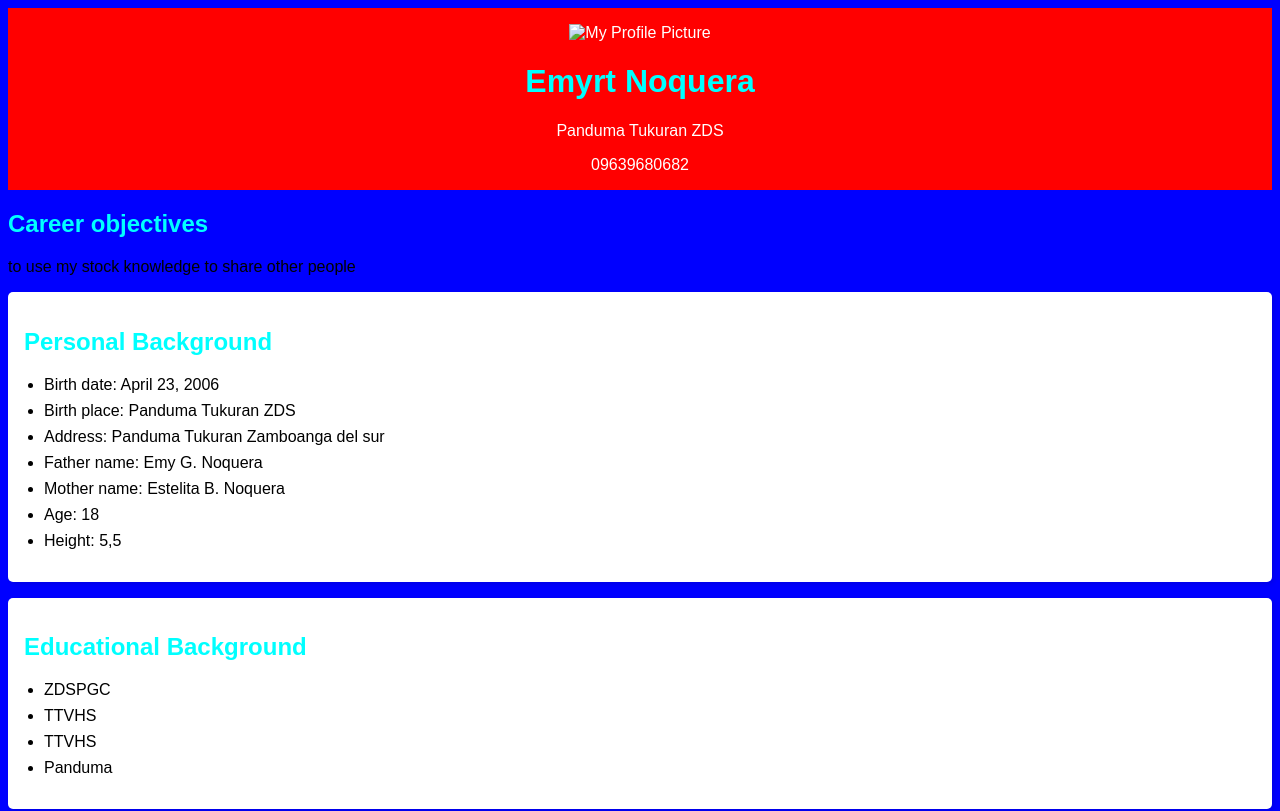
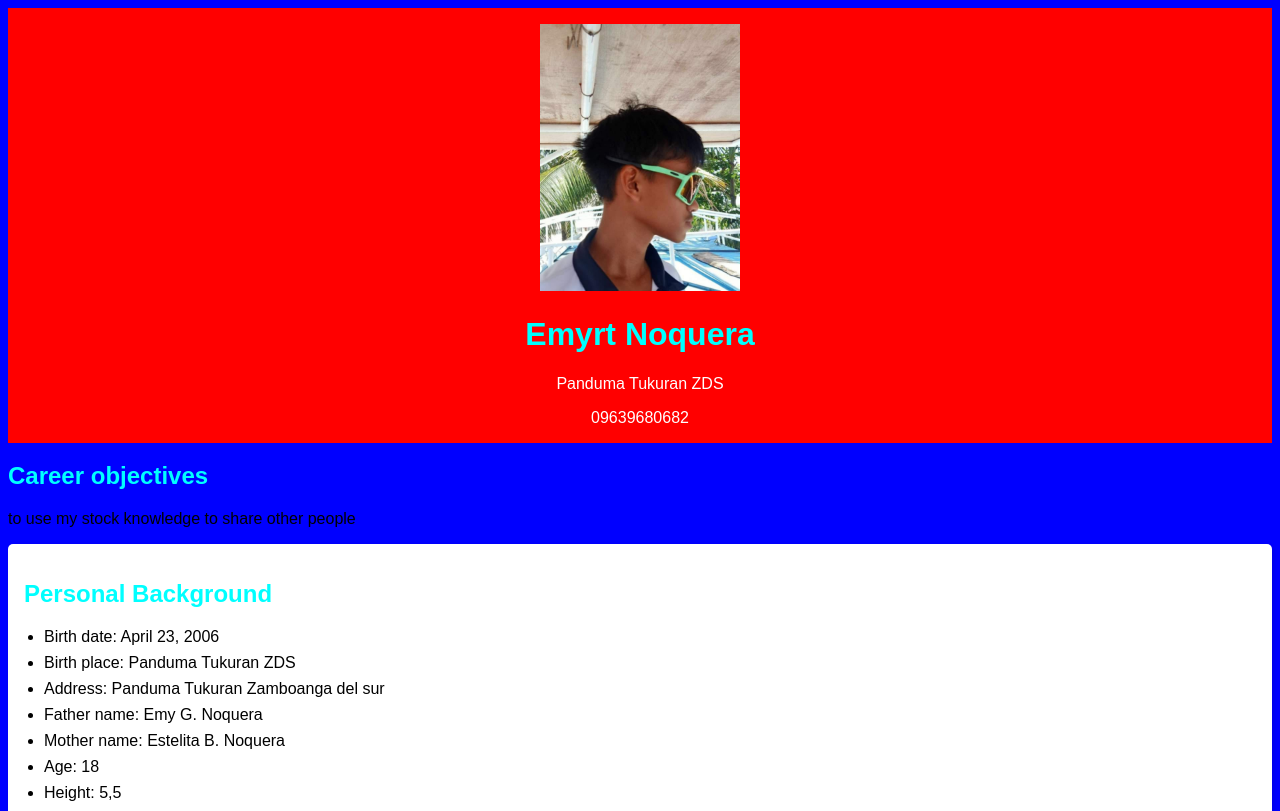
Before and after one commit to gwapo20601/em, a plain HTML site: page index.html in a window 1280 px wide. Shown: the top 811 px of the page. Drawn offline with Linux system fonts and the light colour scheme.

Commit message:
Update index.html

```diff
--- a/index.html
+++ b/index.html
@@ -45,7 +45,7 @@
 </head>
 <body>
     <header>
-        <img src="IMG_me.jpg" alt="My Profile Picture" width="200">
+        <img src="1742884832644.jpg" alt="My Profile Picture" width="200">
         <h1>Emyrt Noquera</h1>
         <p>Panduma Tukuran ZDS</p>
         09639680682
```
